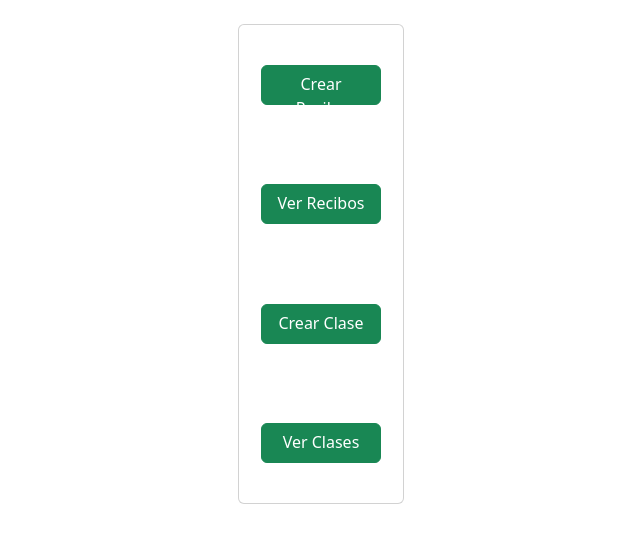
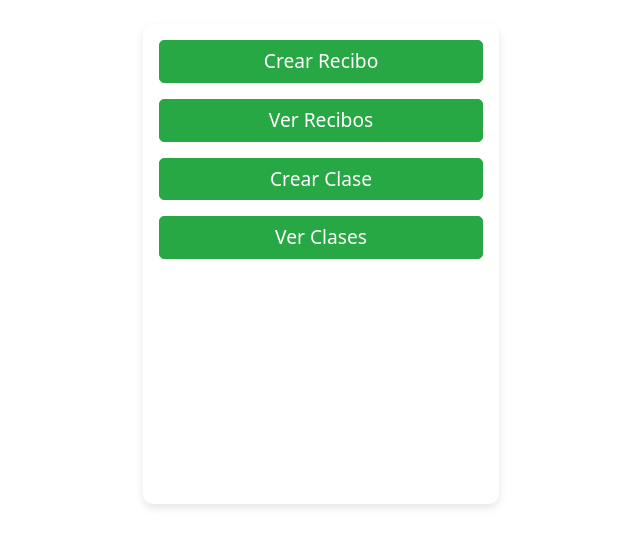
Before and after one commit to sarquis12/Aquapilates, a Django app: page /menuClases/ in a window 1280 px wide. Shown: the part 56-603 px from the top of the page, without its empty margins (319-959 px from the left). Run offline with Django 5.2, Linux system fonts and the light colour scheme; the visitor is signed in with stand-in values (Sample User, id 1).

Commit message:
mejora visual
se cambiaron aspectos visuales

```diff
--- a/Aplicaciones/Clases/templates/menuClases.html
+++ b/Aplicaciones/Clases/templates/menuClases.html
@@ -1,37 +1,51 @@
 {% extends "base.html" %}
 {% block title %}menu de clases{%endblock%}
 {% block body %}
-<div class="row">
-    <div class="offset-md-5 col-md-2">
-        <div class="card card-menuclases">
-            <div class="botones">
-                <a href="./crearRecibo" class="btn btn-success boton-clase">Crear Recibo</a>
+<div class="row justify-content-center">
+    <div class="col-md-4">
+        <div class="card card-menuclases p-3" style="box-shadow: 0 4px 8px rgba(0, 0, 0, 0.1);">
+            <div class="mb-3">
+                <a href="./crearRecibo" class="btn btn-success btn-block" style="border-radius: 5px; font-size: 1.2em;">Crear Recibo</a>
             </div>
-            <div class="botones">
-                <a href="./verRecibo" class="btn btn-success boton-clase">Ver Recibos</a>
+            <div class="mb-3">
+                <a href="./verRecibo" class="btn btn-success btn-block" style="border-radius: 5px; font-size: 1.2em;">Ver Recibos</a>
             </div>
-            <!-- <div class="botones">
-                <a href="./crearClase" class="btn btn-success boton-clase">Crear Clase</a>
-            </div> -->
-            <div class="botones">
-                <a href="./elegirProcedimiento" class="btn btn-success boton-clase">Crear Clase</a>
+            <div class="mb-3">
+                <a href="./elegirProcedimiento" class="btn btn-success btn-block" style="border-radius: 5px; font-size: 1.2em;">Crear Clase</a>
             </div>
-            <div class="botones">
-                <a href="./verClases" class="btn btn-success boton-clase">Ver Clases</a>
+            <div class="mb-3">
+                <a href="./verClases" class="btn btn-success btn-block" style="border-radius: 5px; font-size: 1.2em;">Ver Clases</a>
             </div>
+        </div>
+    </div>
+</div>
+<style>
+    .card-menuclases {
+    background-color: #ffffff;
+    border: none;
+    padding: 20px;
+    border-radius: 10px;
+}
 
+.btn-block {
+    display: block;
+    width: 100%;
+}
 
+.btn-success {
+    background-color: #28a745;
+    border-color: #28a745;
+}
 
+.btn-success:hover {
+    background-color: #218838;
+    border-color: #1e7e34;
+}
 
+.mb-3 {
+    margin-bottom: 1rem !important;
+}
 
-        </div>
-
-
-
-    </div>
-
-
-
-</div>
+</style>
 
 {% endblock %}
```
